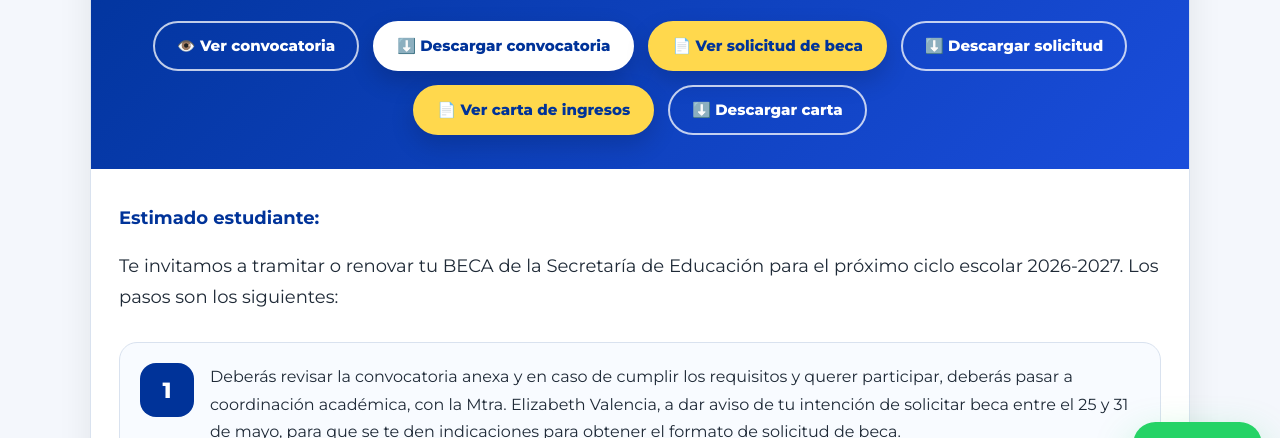
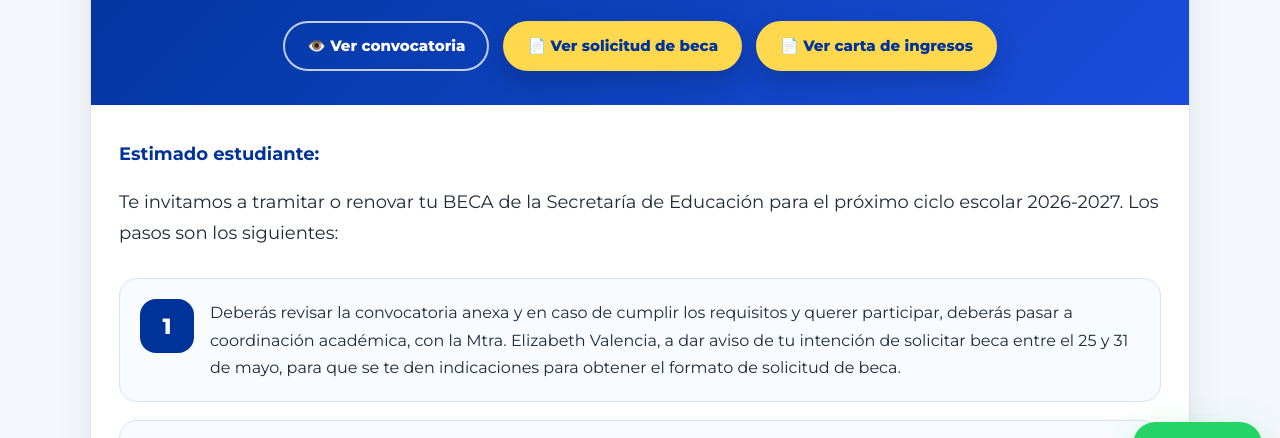
Before and after one commit to alebristudio-3D/DASC-TECH, a plain HTML site: page convocatoria-de-becas.html in a window 1280 px wide. Shown: the part 315-753 px from the top of the page. Drawn offline with Linux system fonts and the light colour scheme.

Commit message:
Update convocatoria-de-becas.html

```diff
--- a/convocatoria-de-becas.html
+++ b/convocatoria-de-becas.html
@@ -395,24 +395,10 @@
           </a>
 
           <a
-            href="assets/documents/convocatoria-becas-2026-2027.pdf"
-            class="dasc-becas-btn dasc-becas-btn-download"
-            download>
-            ⬇️ Descargar convocatoria
-          </a>
-
-          <a
             href="assets/documents/solicitud-beca-2026-2027.pdf"
             class="dasc-becas-btn dasc-becas-btn-light"
             target="_blank" rel="noopener noreferrer">
             📄 Ver solicitud de beca
-          </a>
-
-          <a
-            href="assets/documents/solicitud-beca-2026-2027.pdf"
-            class="dasc-becas-btn dasc-becas-btn-secondary"
-            download>
-            ⬇️ Descargar solicitud
           </a>
 
           <a
@@ -422,12 +408,6 @@
             📄 Ver carta de ingresos
           </a>
 
-          <a
-            href="assets/documents/carta-ingresos-2026-2027.pdf"
-            class="dasc-becas-btn dasc-becas-btn-secondary"
-            download>
-            ⬇️ Descargar carta
-          </a>
         </div>
       </div>
 
```
